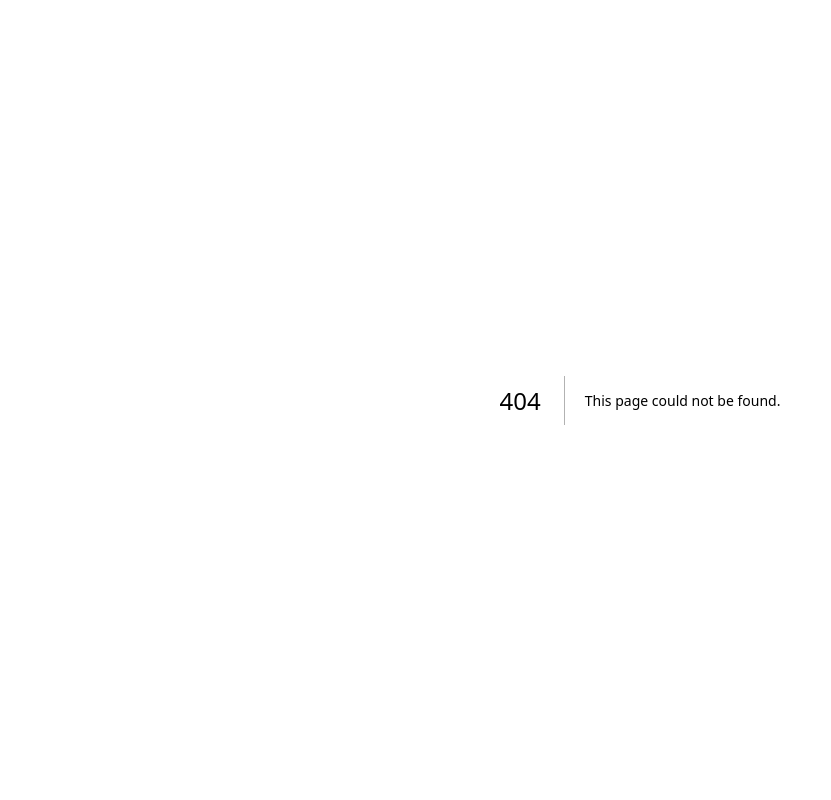
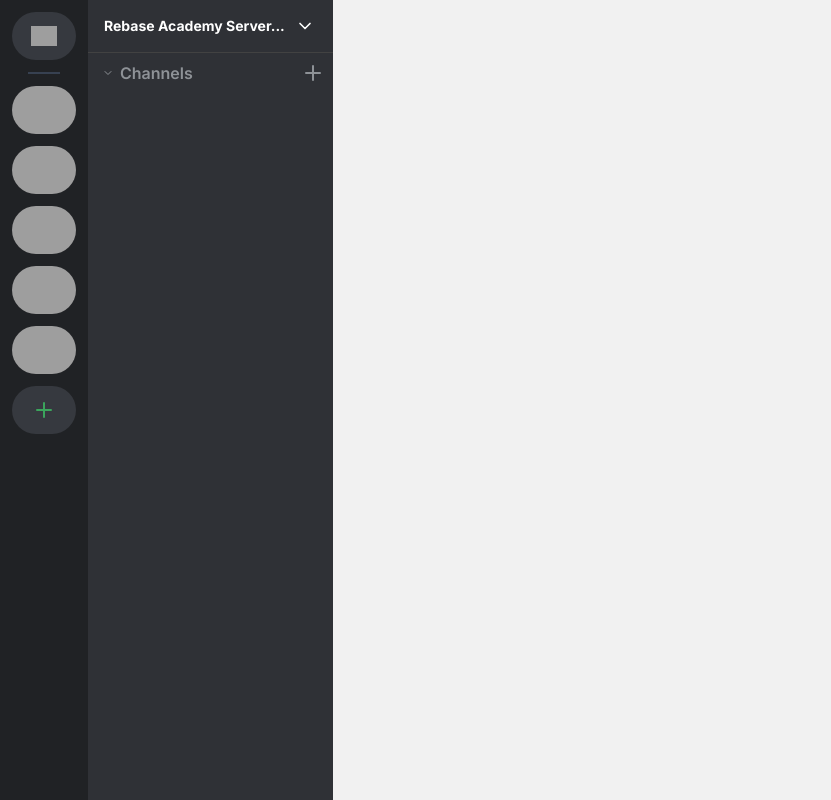
Before and after one commit to boanong/discord-clone, a Next.js app: page /pages/channels in a window 1280 px wide. Before the commit this address had no page. Shown: the whole page, without its empty margins (0-831 px from the left). Built offline with nearby package versions, Linux system fonts and the light colour scheme; grey boxes are pictures that could not be loaded.

Commit message:
Adding a channel section

```diff
--- a/package.json
+++ b/package.json
@@ -22,6 +22,7 @@
     "react-dom": "18.2.0",
     "react-feather": "^2.0.10",
     "react-firebase-hooks": "^5.1.1",
+    "tailwind-scrollbar-hide": "^1.1.7",
     "tailwindcss": "3.3.2",
     "typescript": "5.1.3"
   }
--- /dev/null
+++ b/src/app/Components/Organisms/Channel.tsx
@@ -0,0 +1,13 @@
+import { NextPage } from 'next'
+
+interface Props {
+}
+
+const Channel: NextPage<Props> = () => {
+    return (
+        <div>
+        </div>
+    )
+}
+
+export default Channel
--- a/src/app/Components/Organisms/Sidebar.tsx
+++ b/src/app/Components/Organisms/Sidebar.tsx
@@ -1,7 +1,9 @@
 "use-client"
-
-import { Plus } from "react-feather";
+import { ChevronDown, Plus } from "react-feather";
 import ServerIcon from "./ServerIcon";
+import Channel from "./Channel";
+// import { db } from "@/app/firebase/config";
+// import { addDoc, collection } from "firebase/Firestore";
 
 /* eslint-disable @next/next/no-img-element */
 // import { auth } from '@/app/firebase/config';
@@ -10,13 +12,22 @@ import ServerIcon from "./ServerIcon";
 
 export default function Sidebar() {
     // const [user] = useAuthState(auth);
+    const handleAddChannel = () => {
+        const channelName = prompt("Enter a new channel name");
+
+        // if (channelName) {
+        //     addDoc(collection(db, "channels"), {
+        //         channelName: channelName,
+        //     })
+        // }
+    }
     return (
         <>
             {/* if(!user) {
                 redirect('/login')
             } */}
             <div className="flex h-screen">
-                <div className="flex flex-col space-y-4 bg-[#202225] p-3 min-w-max">
+                <div className="flex flex-col space-y-3 bg-[#202225] p-3 min-w-max">
                     <div className="server-default hover:bg-discord_purple">
                         <img src="https://rb.gy/kuaslg" alt="" className="h-5" />
                     </div>
@@ -30,6 +41,19 @@ export default function Sidebar() {
                         <Plus className="text-discord_green h-15 group-hover:text-white" />
                     </div>
                 </div>
+                <div className="bg-discord_channelsBg flex flex-col min-w-max">
+                    <h2 className="flex text-white font-bold text-sm items-center justify-between border-b border-[#424242] p-4 hover:bg-[#34373c] cursor-pointer">Rebase Academy Server...<ChevronDown className="h-5 ml-2" /></h2>
+                    <div className="text-[#8e9297] flex-grow overflow-y-scroll scrollbar-hide">
+                        <div className="flex items-center p-2 mb-2">
+                            <ChevronDown className="h-3 mr--2" />
+                            <h4 className="font-semibold">Channels</h4>
+                            <Plus className="h-6 ml-auto cursor-pointer hover:text-white" />
+                        </div>
+                        <div className="flex flex-col space-y-2 px-2 mb-4">
+                            <Channel />
+                        </div>
+                    </div>
+                </div>
             </div>
         </>
     );
--- a/src/app/firebase/config.ts
+++ b/src/app/firebase/config.ts
@@ -1,7 +1,7 @@
 import { initializeApp } from "firebase/app";
 import { getAuth } from "firebase/auth";
 import { getStorage } from  "firebase/storage"
-import { getFirestore } from "firebase/firestore";
+import { getFirestore } from "firebase/Firestore";
 
 const firebaseConfig = {
   apiKey: process.env.NEXT_PUBLIC_FIREBASE_API_KEY,
--- a/tailwind.config.js
+++ b/tailwind.config.js
@@ -18,6 +18,7 @@ module.exports = {
         discord_purple: "#5865f2",
         discord_green: "#3ba55c",
         discord_serverBg: "#36393f",
+        discord_channelsBg: "#2f3136",
       },
       height: {
         "83vh": "83vh",
@@ -25,5 +26,5 @@ module.exports = {
       borderRadius: ["hover", "focus"],
     },
   },
-  plugins: [],
+  plugins: [require('tailwind-scrollbar-hide')],
 }
```
Also changed, not shown: src/app/pages/channels/page.tsx (renamed from src/app/pages/home/page.tsx), 1 other file (tests, documents, lock files or other folders).
